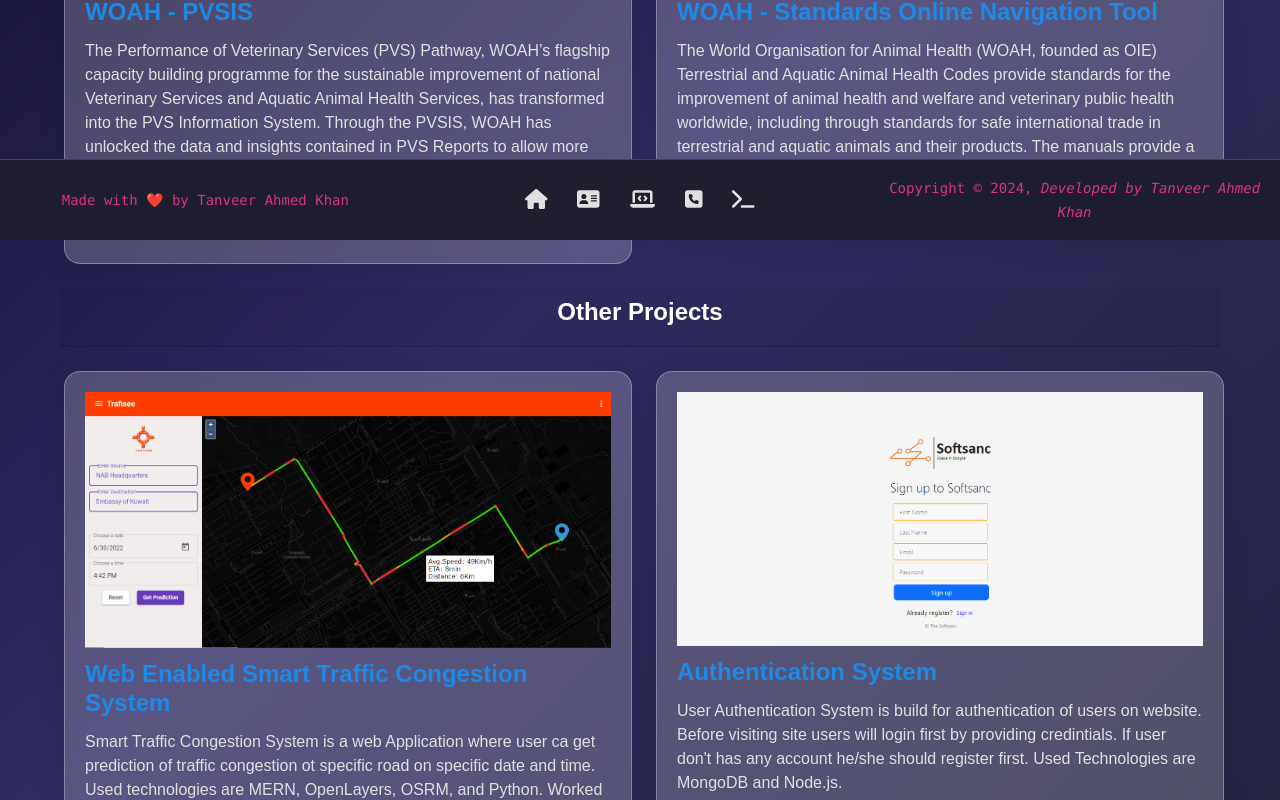
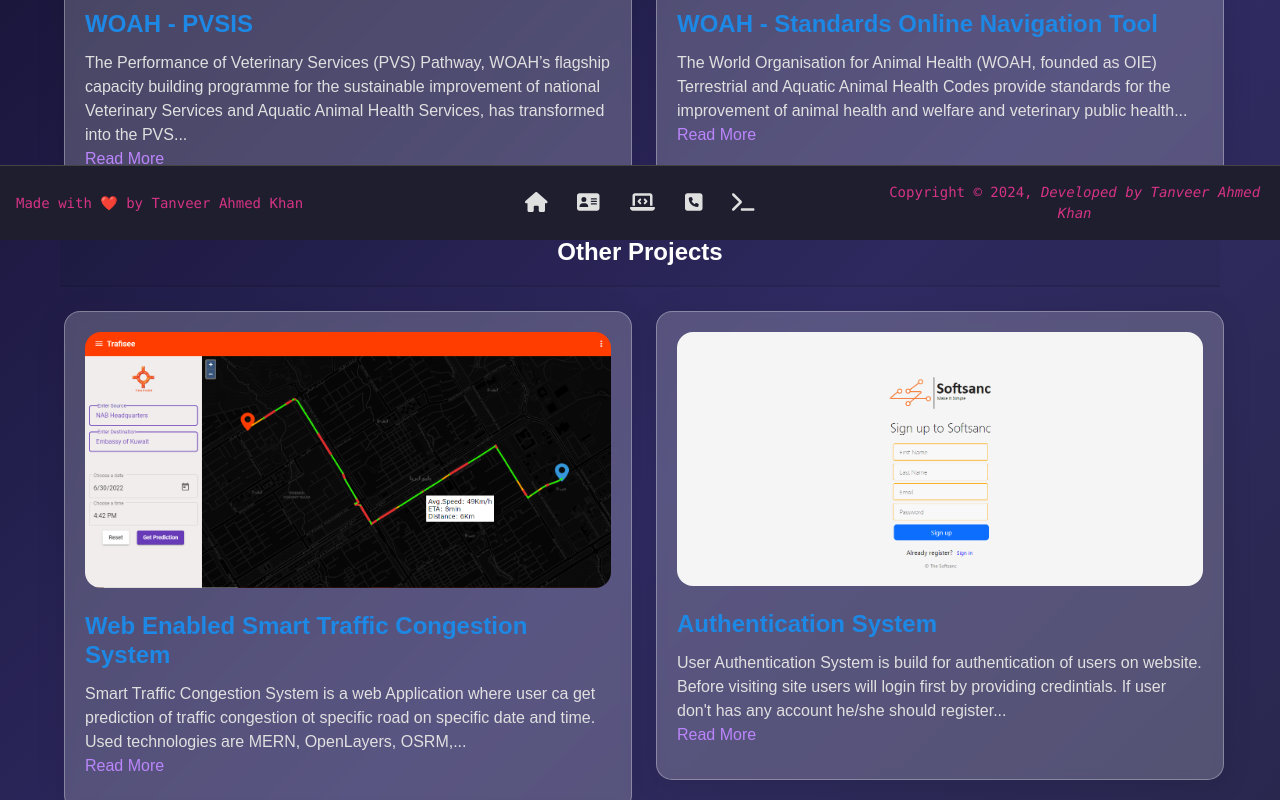
Before and after one commit to TARasti/portfolio, a React (Create React App) app: page /portfolio/projects in a window 1280 px wide. Shown: the part 560-1360 px from the top of the page. Built offline with nearby package versions, Linux system fonts and the light colour scheme.

Commit message:
update for projects

```diff
--- a/src/components/NavigationBar.jsx
+++ b/src/components/NavigationBar.jsx
@@ -18,7 +18,7 @@
             <nav className="custsom-navbar">
                 <Row className='d-flex align-items-center'>
                     <Column col={4}>
-                        <div className="p-3">
+                        <div className="d-flex justify-content-start p-3">
                             <code>Made with ❤️ by Tanveer Ahmed Khan</code>
                         </div>
                     </Column>
@@ -52,7 +52,7 @@
                         </div>
                     </Column>
                     <Column col={4}>
-                        <div className="p-3">
+                        <div className="d-flex justify-content-end p-3">
                             <code>
                                 Copyright &copy; {new Date().getFullYear()}, <em>Developed by Tanveer Ahmed Khan</em>
                             </code>
--- a/src/css/App.css
+++ b/src/css/App.css
@@ -7,6 +7,10 @@
   --border-color: #444;
   --card-bg-color: #1e1e2f;
   --input-bg-color: #29293d;
+}
+
+.primary-color {
+  color: var(--primary-color)
 }
 
 body {
--- a/src/css/ProjectsCard.css
+++ b/src/css/ProjectsCard.css
@@ -28,6 +28,14 @@
     margin-top: 12px;
 }
 
+.project-image {
+    width: 100%;
+    height: auto;
+    object-fit: cover;
+    border-radius: 16px;
+    margin-bottom: 12px;
+}
+
 .project-description {
     font-size: 16px;
     margin-bottom: 12px;
--- a/src/data/ProjectsData.js
+++ b/src/data/ProjectsData.js
@@ -1,5 +1,6 @@
 import output from '../images/output.png';
 import authenticationSystem from '../images/Authentication_System.png';
+import routingApi from '../images/routing-api.png';
 
 export const projectsData = [
     {
@@ -7,14 +8,16 @@
         image: 'https://pvs.woah.org/assets/icons/EN-DIAGRAM.jpg',
         name: 'WOAH - PVSIS',
         description: 'The Performance of Veterinary Services (PVS) Pathway, WOAH’s flagship capacity building programme for the sustainable improvement of national Veterinary Services and Aquatic Animal Health Services, has transformed into the PVS Information System. Through the PVSIS, WOAH has unlocked the data and insights contained in PVS Reports to allow more effective advocacy efforts for investment and sustainable funding and a deeper understanding of performance trends towards compliance with WOAH International Standards.',
-        url: 'https://pvs.woah.org/'
+        url: 'https://pvs.woah.org/',
+        is_expanded: false,
     },
     {
         id: 2,
         image: 'https://sont-uat.woah.org/assets/icons/people.jpg',
         name: 'WOAH - Standards Online Navigation Tool',
         description: 'The World Organisation for Animal Health (WOAH, founded as OIE) Terrestrial and Aquatic Animal Health Codes provide standards for the improvement of animal health and welfare and veterinary public health worldwide, including through standards for safe international trade in terrestrial and aquatic animals and their products. The manuals provide a standardised approach to the diagnosis of the diseases listed in the Terrestrial and Aquatic Codes.',
-        url: 'https://sont-uat.woah.org/'
+        url: 'https://sont-uat.woah.org/',
+        is_expanded: false,
     }
 ];
 
@@ -24,13 +27,38 @@
         image: output,
         name: 'Web Enabled Smart Traffic Congestion System',
         description: 'Smart Traffic Congestion System is a web Application where user ca get prediction of traffic congestion ot specific road on specific date and time. Used technologies are MERN, OpenLayers, OSRM, and Python. Worked as web developer in Digital Distribution Lab(DDL). Code is not public due to organisation privacy policiy',
-        url: ''
+        url: '',
+        is_expanded: false,
     },
     {
         id: 2,
         image: authenticationSystem,
         name: 'Authentication System',
         description: "User Authentication System is build for authentication of users on website. Before visiting site users will login first by providing credintials. If user don't has any account he/she should register first. Used Technologies are MongoDB and Node.js.",
-        url: 'https://github.com/TARasti/WebDevelopment/tree/main/Authentication%20System'
-    }
+        url: 'https://github.com/TARasti/WebDevelopment/tree/main/Authentication%20System',
+        is_expanded: false,
+    },
+    {
+        id: 3,
+        image: routingApi,
+        name: 'Routing API - Using Google Maps',
+        description: `<div>
+        <p>This API utilizes Google Maps services to provide two key functionalities for transportation or ride-sharing platforms:</p>
+            <ol>
+                <li><h5>Find Nearby Drivers/Riders:</h5></li>
+                <ul>
+                    <li>The API takes the user's current location (latitude and longitude) and searches for nearby drivers or riders within a specified radius (e.g., 5 km).</li>
+                    <li>It leverages Google Maps' Places API or Geolocation API to identify the available drivers/riders in the user's vicinity based on real-time location data.</li>
+                    <li>Also provides the facility of caching location data.</li>
+                </ul>
+                <li><h5>Find Shortest Path:</h5></li>
+                <ul>
+                    <li>This feature computes the shortest route between the user's starting location and their destination.</li>
+                    <li>The API integrates with Google Maps' Directions API to calculate the shortest or fastest path, accounting for real-time traffic, road conditions, and user preferences.</li>
+                </ul>
+            </ol>
+        </div>`,
+        url: 'https://github.com/TARasti/google-api',
+        is_expanded: false,
+    },
 ];
--- a/src/pages/Projects.jsx
+++ b/src/pages/Projects.jsx
@@ -1,10 +1,37 @@
+import { useState } from 'react';
 import Column from '../components/Column';
 import Container from '../components/Container';
 import Row from '../components/Row';
+import HtmlRenderer from '../components/HtmlRenderer';
 import '../css/ProjectsCard.css';
 import { otherProjectsData, projectsData } from '../data/ProjectsData';
 
 const Projects = () => {
+
+    const [proProjectsData, setProjectsData] = useState(projectsData);
+    const [othProjectsData, setOtherProjectsData] = useState(otherProjectsData);
+
+    const getLimitedDescription = (description, isExpanded = true) => {
+        description = description.trim().replace(/\s+/g, ' ');
+        const words = description.split(' ');
+        if (words.length > 30 && !isExpanded) {
+            return words.slice(0, 30).join(' ') + '...';
+        }
+        return description;
+    };
+
+    const handleReadMoreClick = (index, isPro = false, isExpand = false) => {
+        if (isPro) {
+            let temp = [...proProjectsData];
+            temp[index].is_expanded = isExpand;
+            setProjectsData(temp);
+        } else {
+            let temp = [...othProjectsData];
+            temp[index].is_expanded = isExpand;
+            setOtherProjectsData(temp);
+        }
+    }
+
     return (
         <Container className='mb-5'>
             <div class="section-header">
@@ -12,14 +39,23 @@
             </div>
             <Row>
                 {
-                    projectsData.map(data => (
+                    proProjectsData.map((data, index) => (
                         <Column col={6} key={data.id}>
                             <div className="project-card w-100 m-1 p5">
-                                <img src={data.image} alt="pvs-woah" className="w-100" />
+                                <img loading="lazy" src={data.image} alt="pvs-woah" className="project-image" />
                                 <a className='hover' target='_blank' rel='noreferrer' href={data.url}>
                                     <h3 className="project-title">{data.name}</h3>
                                 </a>
-                                <p className="project-description">{data.description}</p>
+                                <p className="project-description">
+                                    <HtmlRenderer
+                                        htmlContent={getLimitedDescription(data.description, data.is_expanded)}
+                                    />
+                                    {data.description.split(' ').length > 10 && (
+                                        <span className="primary-color cursor-pointer" onClick={() => handleReadMoreClick(index, true, !data.is_expanded)}>
+                                            {data.is_expanded ? ' Show Less' : ' Read More'}
+                                        </span>
+                                    )}
+                                </p>
                             </div>
                         </Column>
                     ))
@@ -30,14 +66,23 @@
             </div>
             <Row>
                 {
-                    otherProjectsData.map(data => (
-                        <Column col={6} key={data.id}>
+                    othProjectsData.map((data, index) => (
+                        <Column col={6} key={data.id} className='h-auto'>
                             <div className="project-card w-100 m-1 p5">
-                                <img src={data.image} alt="pvs-woah" className="w-100" />
+                                <img src={data.image} alt="pvs-woah" className="project-image" />
                                 <a className='hover' target='_blank' rel='noreferrer' href={data.url}>
                                     <h3 className="project-title">{data.name}</h3>
                                 </a>
-                                <p className="project-description">{data.description}</p>
+                                <p className="project-description">
+                                    <HtmlRenderer
+                                        htmlContent={getLimitedDescription(data.description, data.is_expanded)}
+                                    />
+                                    {data.description.split(' ').length > 10 && (
+                                        <span className="primary-color cursor-pointer" onClick={() => handleReadMoreClick(index, false, !data.is_expanded)}>
+                                            {data.is_expanded ? ' Show Less' : ' Read More'}
+                                        </span>
+                                    )}
+                                </p>
                             </div>
                         </Column>
                     ))
```
Also changed, not shown: src/images/routing-api.png (added).
